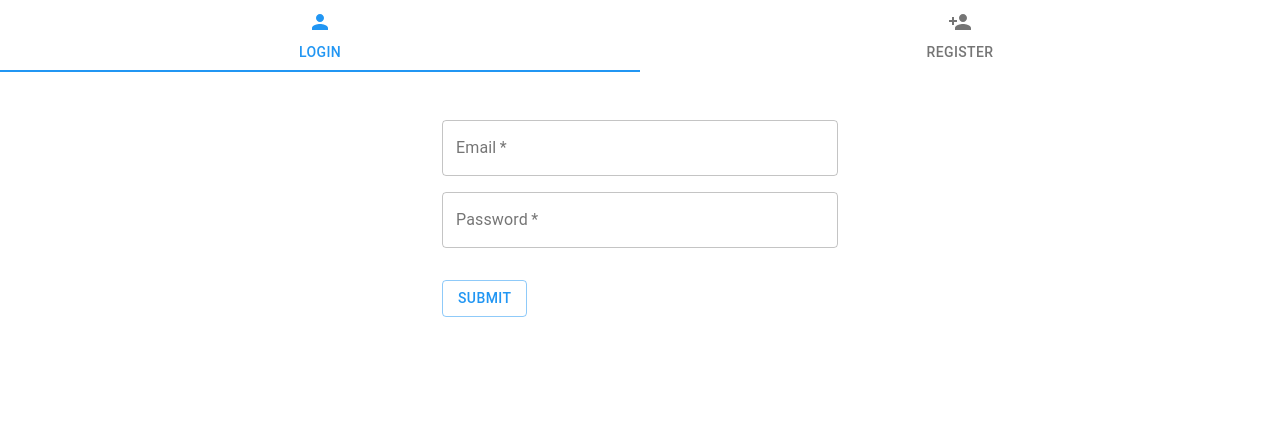
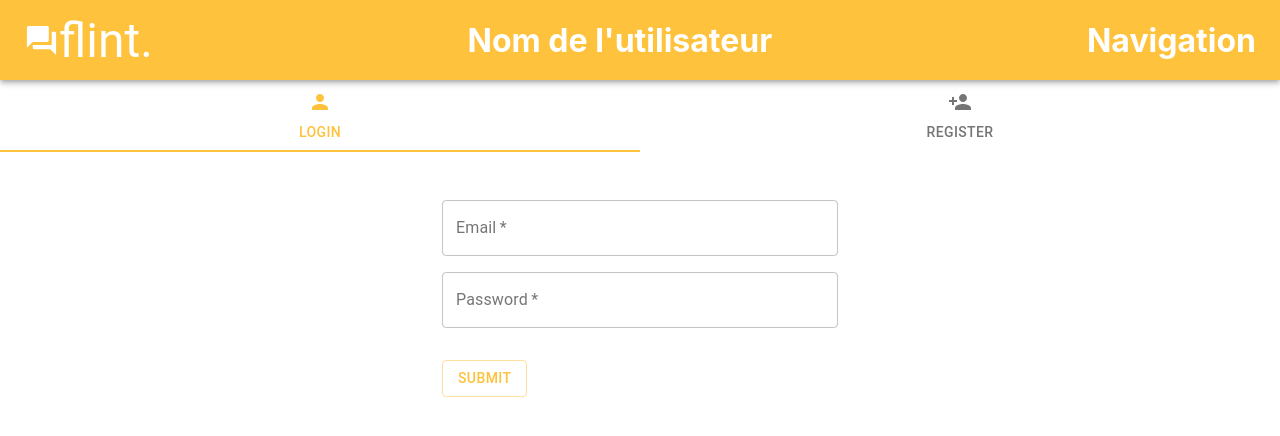
Before and after one commit to rachel-os/LOVELACE_RebootJS_Front, a React (Create React App) app: page /login in a window 1280 px wide. Shown: the top 436 px of the page. Built offline with nearby package versions, Linux system fonts and the light colour scheme.

Commit message:
update UI

```diff
--- a/src/App.tsx
+++ b/src/App.tsx
@@ -1,15 +1,21 @@
 import { createMuiTheme, ThemeProvider } from '@material-ui/core';
-import { blue, yellow } from '@material-ui/core/colors';
 import React from 'react';
 import { Router } from 'react-router-dom';
 import AppContent from './layout/AppContent';
+import AppMenu from './layout/AppMenu';
 import history from './history';
 
 
 const theme = createMuiTheme({
   palette: {
-    primary: blue,
-    secondary: yellow,
+    primary: {
+      main: "#FFC23C",
+      contrastText: "white"
+      },
+      secondary: {
+        main: "#FF5760",
+        contrastText: "white"
+      }
   },
 })
 
@@ -18,6 +24,7 @@ function App() {
     // J'englobe mon app avec le Router.
     <Router history={history}>
       <ThemeProvider theme={theme}>
+        <AppMenu />
         <AppContent/>
       </ThemeProvider>
     </Router>
--- /dev/null
+++ b/src/layout/AppMenu.tsx
@@ -0,0 +1,35 @@
+import AppBar from '@material-ui/core/AppBar';
+import Grid from '@material-ui/core/Grid';
+import Forum from '@material-ui/icons/Forum';
+import Toolbar from '@material-ui/core/Toolbar';
+import Typography from '@material-ui/core/Typography';
+import React, { Component, Fragment } from 'react';
+
+export default class AppMenu extends Component {
+  render() {
+    return (
+      <Fragment>
+      <AppBar position="static" style={{ height: '10vh' }}>
+        <Grid container justify="space-between" alignItems="center" style={{ height: '100%' }}>
+          <Grid item>
+            <Toolbar>
+              <Forum fontSize="large" />
+              <Typography variant="h3">flint.</Typography>
+            </Toolbar>
+          </Grid>
+          <Grid item>
+            <Toolbar>
+              <h1>Nom de l'utilisateur</h1>
+            </Toolbar>
+          </Grid>
+          <Grid item>
+            <Toolbar>
+              <h1>Navigation</h1>
+            </Toolbar>
+          </Grid>
+        </Grid>
+      </AppBar>
+    </Fragment>
+    )
+  }
+}
--- a/src/register/components/ProfileFormCheck.tsx
+++ b/src/register/components/ProfileFormCheck.tsx
@@ -12,11 +12,11 @@ export default class ProfileFormCheck extends Component<ProfileFormCheckProps>{
     return (
       this.props.check ?
         <Fragment>
-          <CheckBoxIcon />
+          <ErrorIcon />
           <span>{text}</span>
         </Fragment> :
         <Fragment>
-          <ErrorIcon />
+          <CheckBoxIcon />
           <span>{text}</span>
         </Fragment>
     )
```
